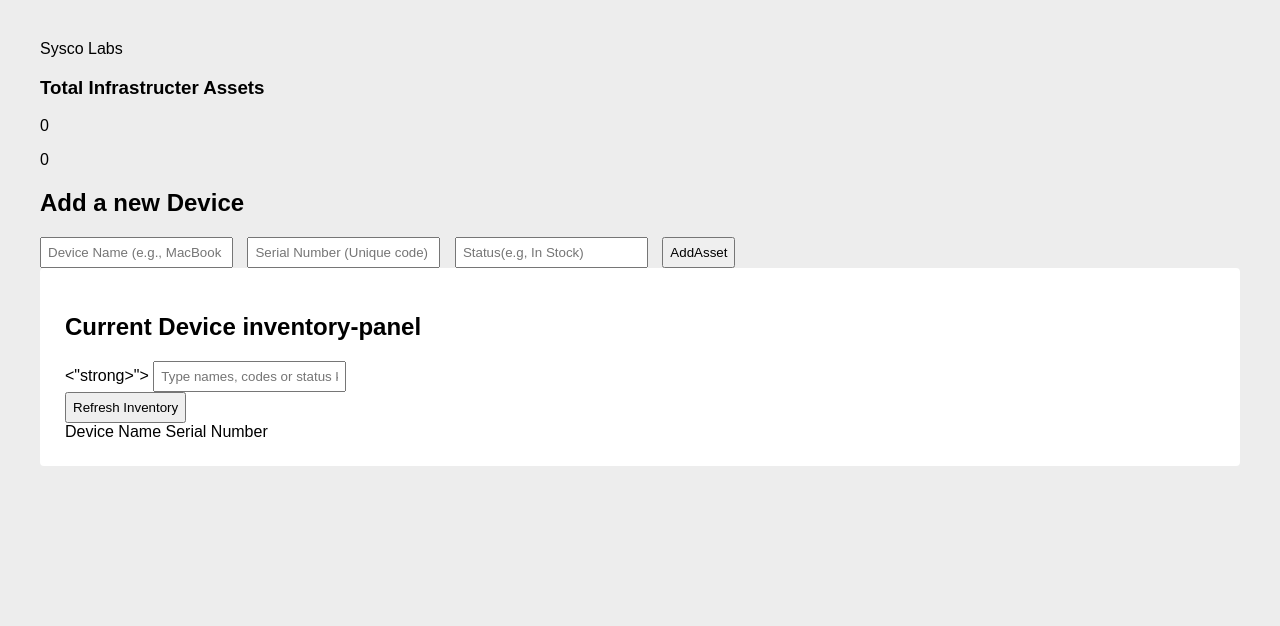
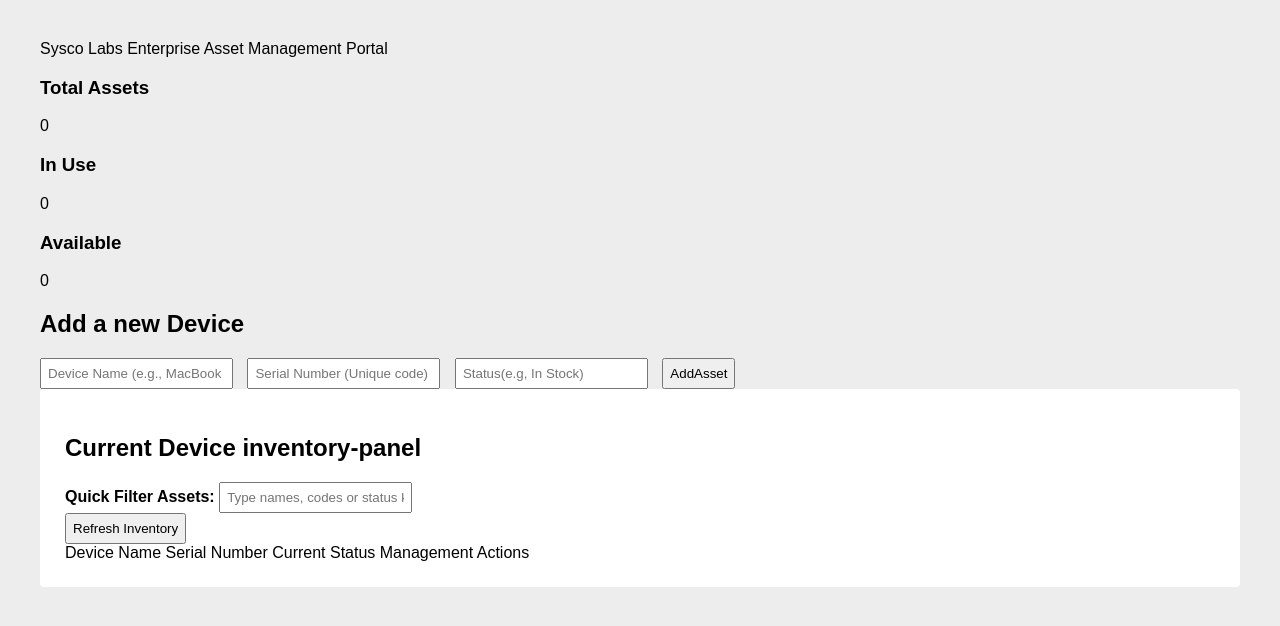
Before and after one commit to KesavanPrasath/it-asset-manager, a Flask app: page / in a window 1280 px wide. Shown: the top 626 px of the page. Run offline with Flask 3, Linux system fonts and the light colour scheme; data that the repository does not hold is empty.

Commit message:
edit in 49th line

```diff
--- a/backend/templates/index.html
+++ b/backend/templates/index.html
@@ -10,19 +10,22 @@
     <header class="app-header">
     <div class="brand">
         <span class="company-name">Sysco Labs</span>
+        <span class="app-title">Enterprise Asset Management Portal</span>
     </div>
 </header>
 
 <div class="metrics-container">
-        <div class="card metric-card total-card">
-            <h3>Total Infrastructer Assets</h3>
+    <div class="card metric-card">
+        <h3>Total Assets</h3>
         <p id="total-assets-count">0</p>
-
     </div>
-    <div class="card metric-card deployed-card>
-        <h3>Devices In Use</H3>
+    <div class="card metric-card">
+        <h3>In Use</h3>
         <p id="in-use-count">0</p>
-
+    </div>
+    <div class="card metric-card">
+        <h3>Available</h3>
+        <p id="available-count">0</p>
     </div>
 </div>
 
@@ -43,7 +46,7 @@
 
         <div class="filter-actions-bar">
             <div class="search-box"
-                <lable for="assetsearch"><"strong>"><Quick Filter Assets: </strong></label>
+                <label for="assetSearch"><strong>Quick Filter Assets: </strong></label>
                 <input type="text" id="assetSearch" onkeyup="filterAssets()" placeholder="Type names, codes or status keywords....">
                 </div>
                 <button class="btn btn-secondary" onclick="loadAssets()">Refresh Inventory</button>
@@ -55,6 +58,18 @@
                         <tr>
                             <tr>
                                 <th>Device Name</th>
-                                <th>Serial Number
-                                <th>
-                                <th>
+                                <th>Serial Number</th>
+                                <th>Current Status</th>
+                                <th>Management Actions</th>
+                            </tr>
+                        </thead>
+                        </tbody id="assetTableBody">
+                            </tbody>
+                    </table>
+                </tale>
+            </div>
+        </selection>
+    </div>
+    <script src="/static/app.js"></script>
+</body>
+</html>
```
Lines whose indentation alone changed are shown as unchanged.
